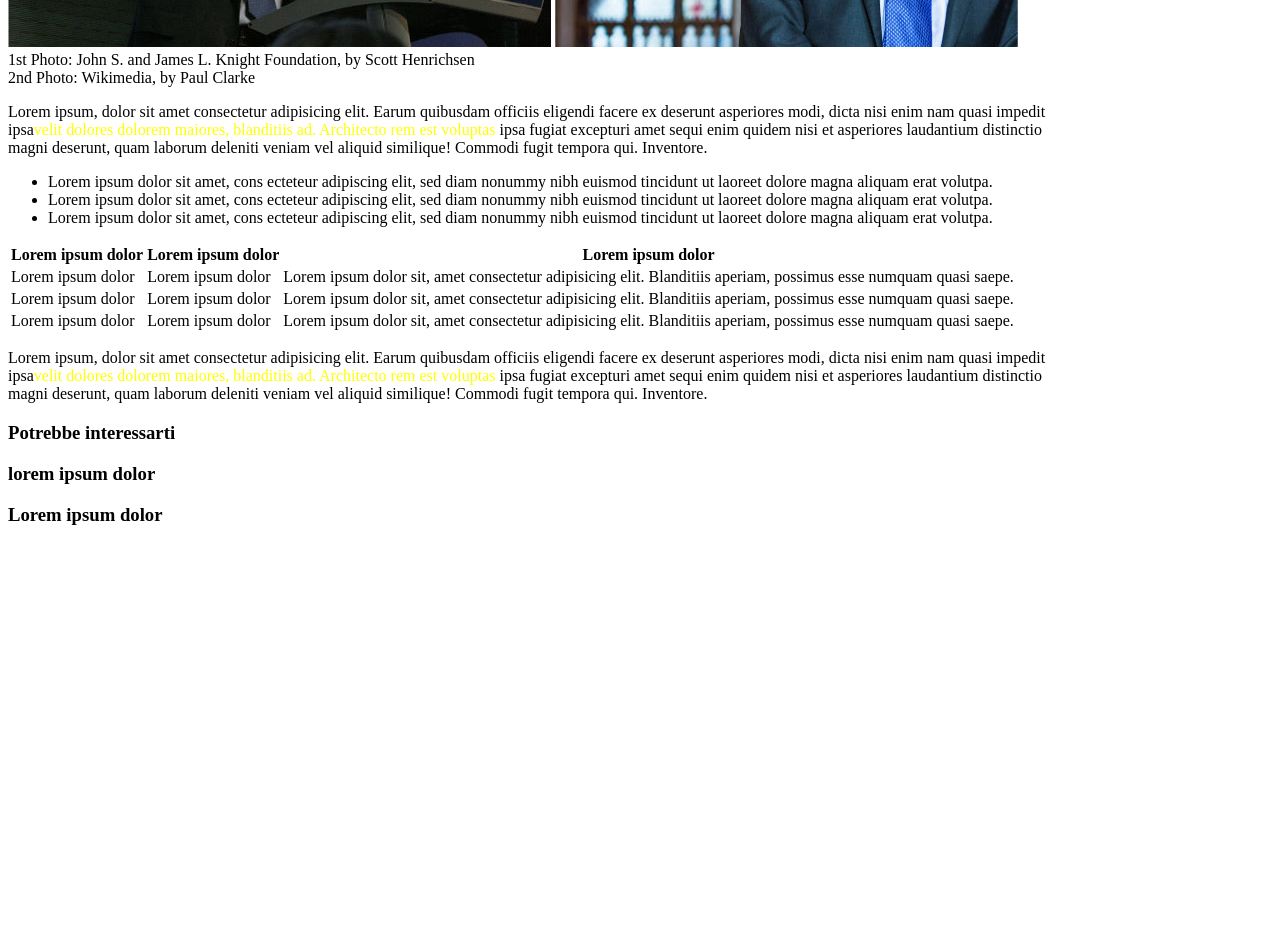
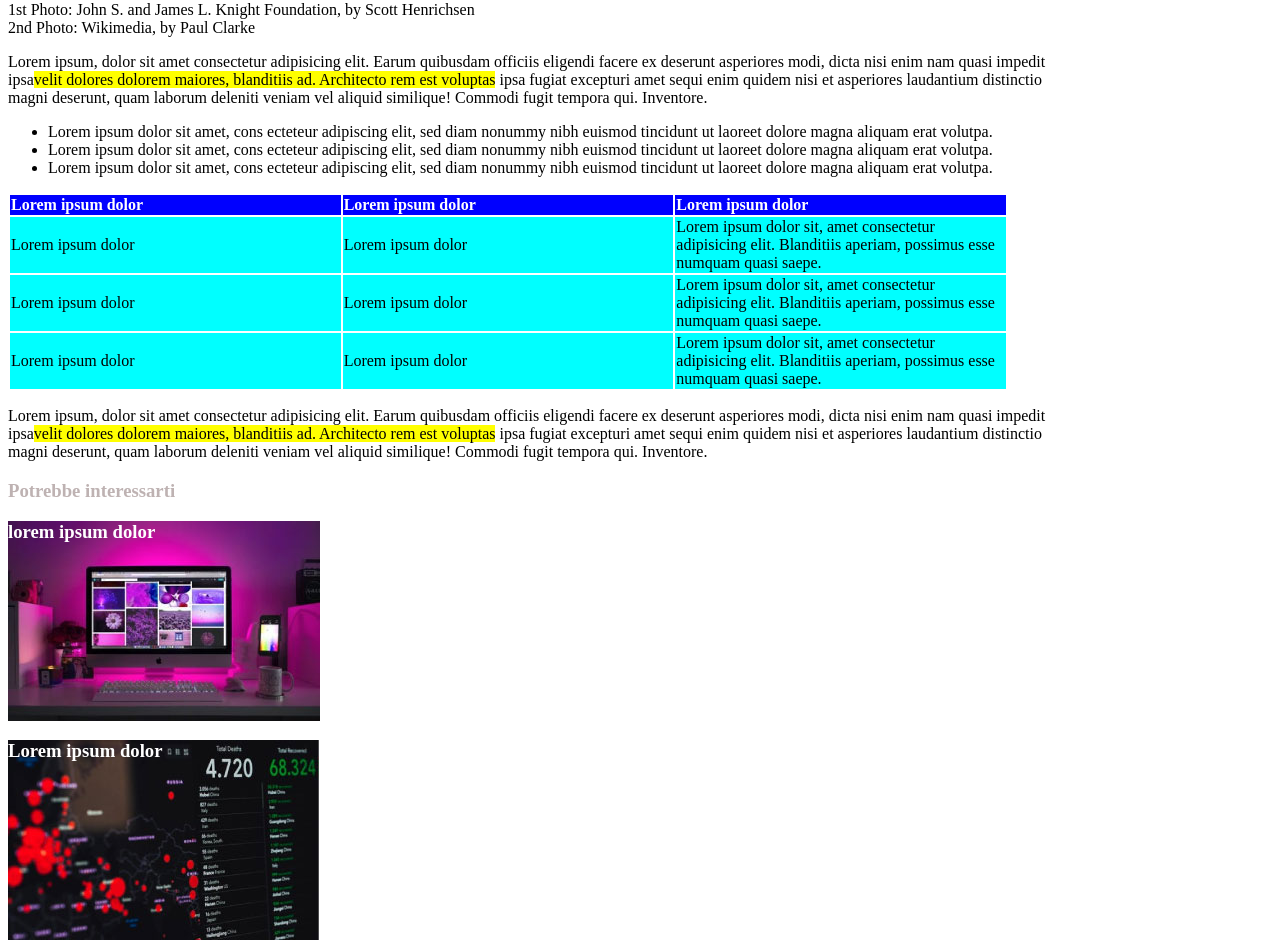
Before and after one commit to Mohamed-05/html-css-booleaner, a plain HTML site: page index.html in a window 1280 px wide. Shown: the part 661-1604 px from the top of the page. Before the commit the page ends 1205 px from the top, so only its background shows below. Drawn offline with Linux system fonts and the light colour scheme.

Commit message:
completato tabella

```diff
--- a/index.html
+++ b/index.html
@@ -86,7 +86,7 @@
                         </td>
                     </tr>
 
-                    <tr class="speciale">
+                    <tr>
                         <td>
                             Lorem ipsum dolor
                         </td>
--- a/style.css
+++ b/style.css
@@ -1,7 +1,7 @@
 header{
     background-image: url(./img/pattern.png);
-    height: 200px;
-    background-color: aqua;
+    height: 150px;
+    background-color: rgb(7, 130, 232)
 }
 
 .logo{
@@ -13,5 +13,42 @@ header{
 }
 
 .evidenziato{
-    color: yellow;
+    background: yellow;
 }
+
+thead{
+    background-color: blue;
+    color: white;
+}
+
+table{
+    width: 1000px;
+}
+
+th{
+    width: 100px;
+    text-align: left;
+}
+
+td{
+    background-color: aqua;
+}
+
+
+.curiosita{
+    color: rgb(190, 178, 178);
+}
+
+#monitor{
+    background-image: url(./img/monitor.jpg);
+    background-repeat: no-repeat;
+    height: 200px;
+    color: white;
+}
+
+#graph{
+    background-image: url(./img/graph.jpg);
+    background-repeat: no-repeat;
+    height: 200px;
+    color: white;
+}
```
